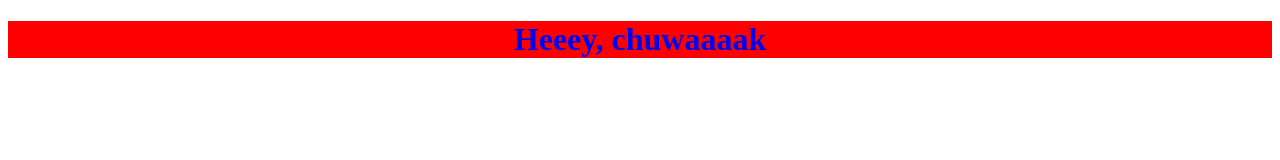
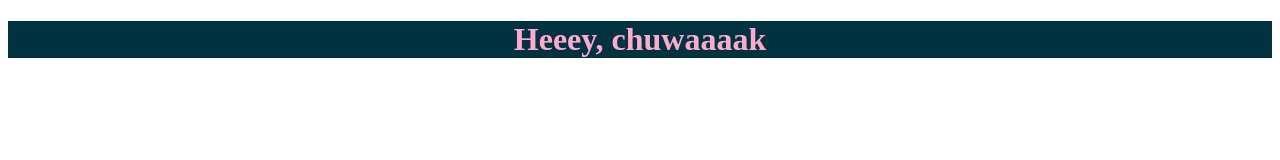
Before and after one commit to balplato/trial, a plain HTML site: page renamed.html in a window 1280 px wide. Drawn offline with Linux system fonts and the light colour scheme.

Commit message:
changed color

```diff
--- a/renamed.css
+++ b/renamed.css
@@ -1,5 +1,5 @@
 h1 {
-	color: #0000F1;
-	background: #FF0000;
+	color: #FFAACC;
+	background: #003242;
 	text-align: center;
 }
```
